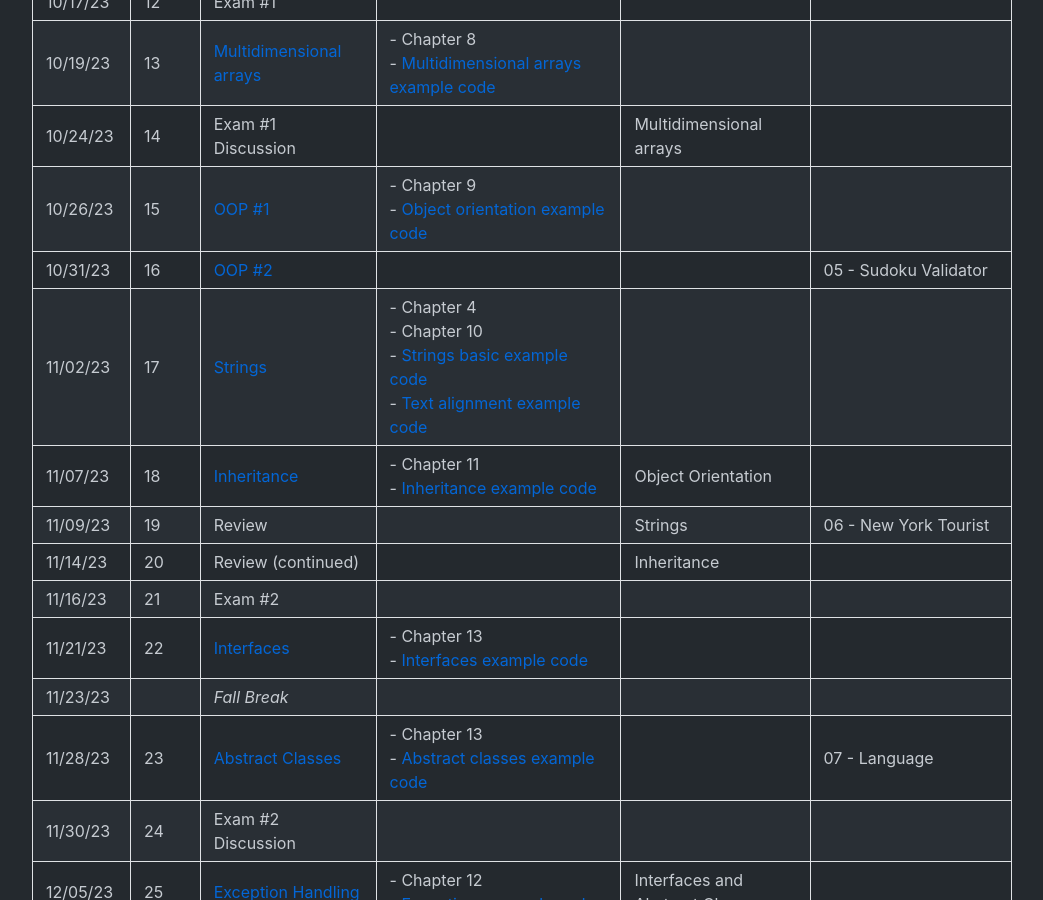
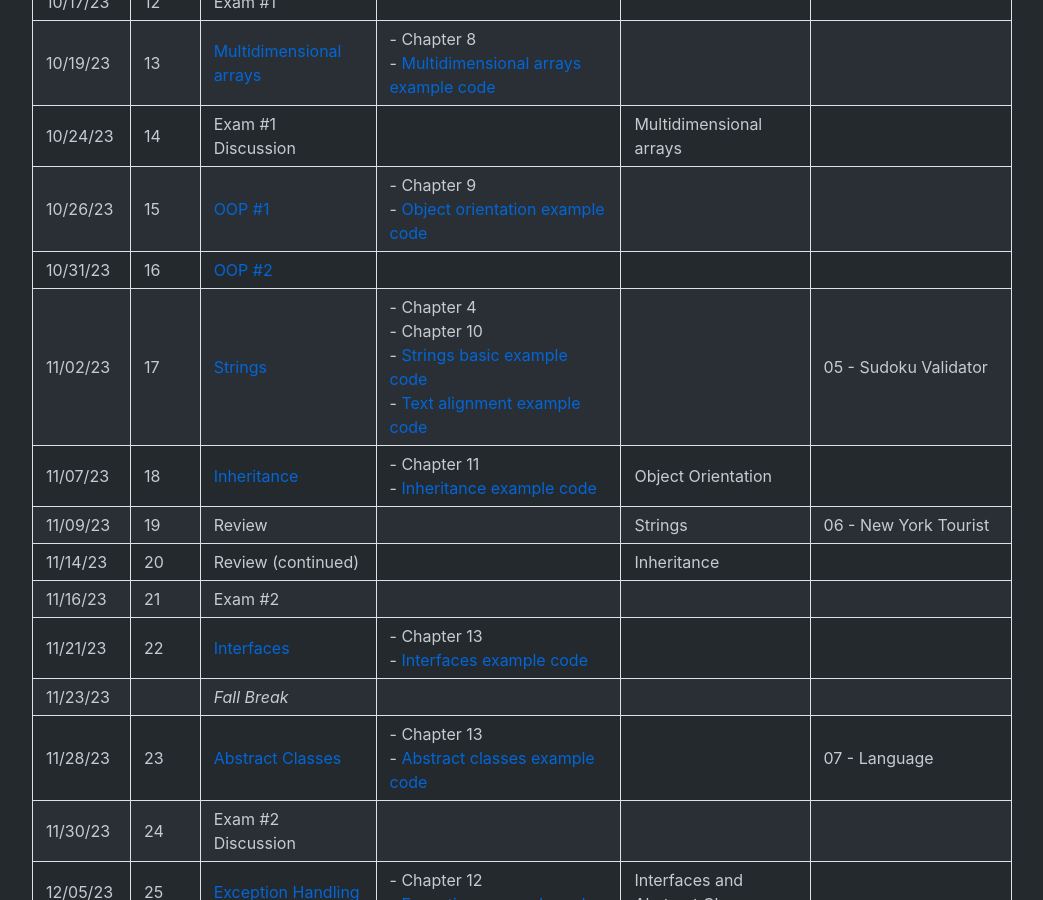
Before and after one commit to nyu-daniel-zint/intro-to-computer-science-2024-spring, a Jekyll site: the page built from content/schedule.md, in a window 1280 px wide and 900 px high, scrolled down 1083 px. Shown: the whole window, without its empty margins (118-1161 px from the left). Built offline with Jekyll 4.4.1, drawn with Linux system fonts in a browser that asks for light colours; comment, search, counter and statistics services are not loaded.

Commit message:
Update deadline for A05.

```diff
--- a/content/schedule.md
+++ b/content/schedule.md
@@ -28,8 +28,8 @@ Department of Computer Science
 | 10/19/23 | 13    | [Multidimensional arrays](./slides/arrays-multidimensional) | - Chapter 8<br />- [Multidimensional arrays example code](https://github.com/nyu-java-programming/multidimensional-array-examples)                                                                                                                 |                                 |                                                                          |
 | 10/24/23 | 14    | Exam #1 Discussion                                          |                                                                                                                                                                                                                                                    | Multidimensional arrays         |                                                                          |
 | 10/26/23 | 15    | [OOP #1](./slides/object-orientation-1)                     | - Chapter 9<br />- [Object orientation example code](https://github.com/nyu-java-programming/simple-object-examples)                                                                                                                               |                                 |                                                                          |
-| 10/31/23 | 16    | [OOP #2](./slides/object-orientation-2)                     |                                                                                                                                                                                                                                                    |                                 | 05 - Sudoku Validator                                                    |
-| 11/02/23 | 17    | [Strings](./slides/strings-as-objects)                      | - Chapter 4<br />- Chapter 10<br />- [Strings basic example code](https://github.com/nyu-java-programming/string-examples)<br />- [Text alignment example code](https://github.com/nyu-java-programming/text-alignment)                            |                                 |                                                                          |
+| 10/31/23 | 16    | [OOP #2](./slides/object-orientation-2)                     |                                                                                                                                                                                                                                                    |                                 |                                                                          |
+| 11/02/23 | 17    | [Strings](./slides/strings-as-objects)                      | - Chapter 4<br />- Chapter 10<br />- [Strings basic example code](https://github.com/nyu-java-programming/string-examples)<br />- [Text alignment example code](https://github.com/nyu-java-programming/text-alignment)                            |                                 | 05 - Sudoku Validator                                                    |
 | 11/07/23 | 18    | [Inheritance](./slides/inheritance)                         | - Chapter 11<br />- [Inheritance example code](https://github.com/nyu-java-programming/simple-inheritance-example)                                                                                                                                 | Object Orientation              |                                                                          |
 | 11/09/23 | 19    | Review                                                      |                                                                                                                                                                                                                                                    | Strings                         | 06 - New York Tourist                                                    |
 | 11/14/23 | 20    | Review (continued)                                          |                                                                                                                                                                                                                                                    | Inheritance                     |                                                                          |
```
